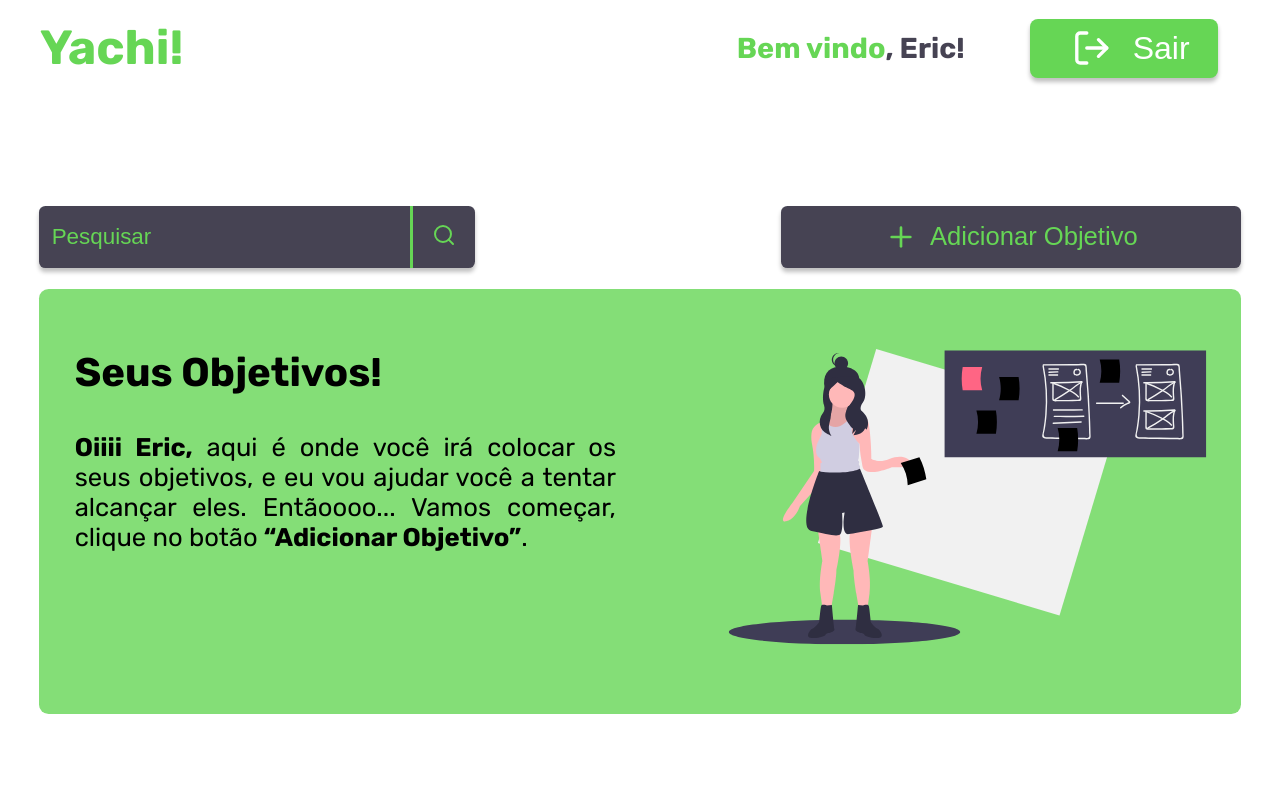
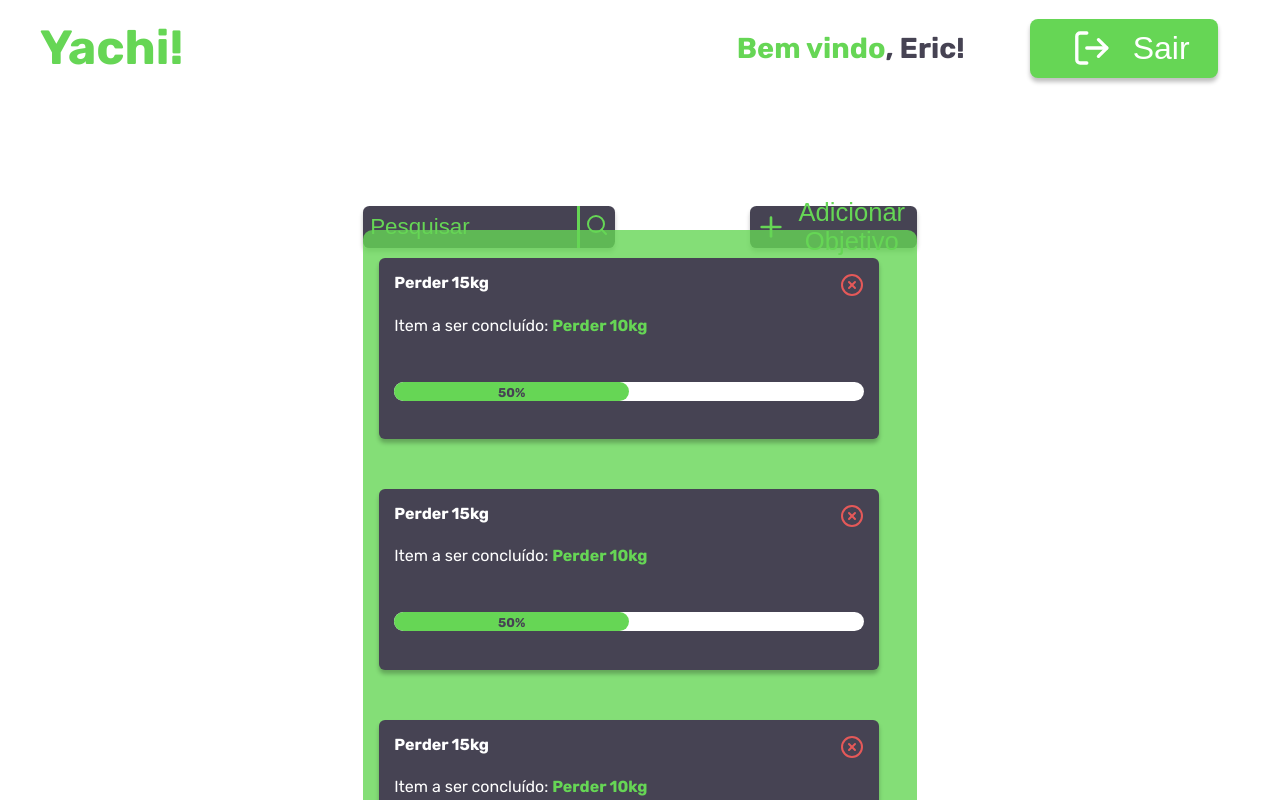
Before and after one commit to eric-araujo/YourAchievements, a React (Create React App) app: page /panel in a window 1280 px wide. Shown: the top 800 px of the page. Built offline with nearby package versions, Linux system fonts and the light colour scheme.

Commit message:
Card Objetivo

```diff
--- a/src/Global/styles.css
+++ b/src/Global/styles.css
@@ -5,6 +5,7 @@
   --color-green-opacity: #66d655cc;
   --color-gray: #464353;
   --color-gray-opacity: #464353e6;
+  --color-danger: #E55959;
 }
 
 * {
--- a/src/Pages/Panel/index.js
+++ b/src/Pages/Panel/index.js
@@ -1,7 +1,7 @@
 import HeaderPanel from "../../Components/HeaderPanel";
 import PanelNotFound from "../../Components/PanelNotFound";
 import { Link } from "react-router-dom";
-import { Search, Plus } from "react-feather";
+import { Search, Plus, XCircle } from "react-feather";
 
 import "./styles.css";
 
@@ -13,13 +13,74 @@ function Panel() {
                 <div className="columnPanel">
                     <div className="divGray divSearch">
                         <input type="text" className="search" placeholder="Pesquisar"/>
-                        <button type="button" className="iconSearch"><span><Search /></span></button>
+                        <button type="button" className="iconSearch">
+                            <span>
+                                <Search />
+                            </span>
+                        </button>
                     </div>
                     <div className="divGray divAddObjective">
                         <button className="addObjective"><span><Plus /></span>Adicionar Objetivo</button>
                     </div>
                     <div className="objectives">
-                       <PanelNotFound />
+                       {/* <PanelNotFound /> */}
+                       <div className="objective">
+                           <div className="headerObjective">
+                                <h4>Perder 15kg</h4>
+                                <button type="button" className="iconDelete">
+                                    <span>
+                                        <XCircle />
+                                    </span>
+                                </button>
+                           </div>
+
+                            <p>
+                                Item a ser concluído: <b className="yachi">Perder 10kg</b>
+                            </p>
+                            <div className="barProgress">
+                                <div className="progress">
+                                    <b>50%</b>
+                                </div>
+                            </div>
+                       </div>
+                       <div className="objective">
+                           <div className="headerObjective">
+                                <h4>Perder 15kg</h4>
+                                <button type="button" className="iconDelete">
+                                    <span>
+                                        <XCircle />
+                                    </span>
+                                </button>
+                           </div>
+
+                            <p>
+                                Item a ser concluído: <b className="yachi">Perder 10kg</b>
+                            </p>
+                            <div className="barProgress">
+                                <div className="progress">
+                                    <b>50%</b>
+                                </div>
+                            </div>
+                       </div>
+                       <div className="objective">
+                           <div className="headerObjective">
+                                <h4>Perder 15kg</h4>
+                                <button type="button" className="iconDelete">
+                                    <span>
+                                        <XCircle />
+                                    </span>
+                                </button>
+                           </div>
+
+                            <p>
+                                Item a ser concluído: <b className="yachi">Perder 10kg</b>
+                            </p>
+                            <div className="barProgress">
+                                <div className="progress">
+                                    <b>50%</b>
+                                </div>
+                            </div>
+                       </div>
                     </div>
                 </div>
             </main>
--- a/src/Pages/Panel/styles.css
+++ b/src/Pages/Panel/styles.css
@@ -73,6 +73,65 @@
     background-color: var(--color-green-opacity);
 }
 
+.objective {
+    padding: 3% 3%;
+    border-radius: 6px;
+
+    background-color: var(--color-gray);
+    box-shadow: 0px 4px 4px rgba(0, 0, 0, 0.25);
+}
+
+.headerObjective {
+    display: flex;
+    flex-direction: row;
+    justify-content: space-between;
+    align-items: flex-start;
+}
+
+.headerObjective > button {
+    background-color: initial;
+    border: none;
+}
+
+.headerObjective > button > span {
+    color: var(--color-danger);
+    cursor: pointer;
+}
+
+.headerObjective > h4 {
+    color: #FFF;
+    margin-bottom: 5%;
+}
+
+.objective {
+    margin-bottom: 10%;
+}
+
+.objective > p {
+    color: #FFF;
+    margin-bottom: 10%;
+}
+
+.barProgress {
+    width: 100%;
+    margin-bottom: 5%;
+    border-radius: 10px;
+
+    background-color: #FFF;
+    text-align: center;
+}
+
+.progress {
+    width: 50%;
+    background-color: var(--color-green-primary);
+    border-radius:inherit;
+}
+
+.progress > b {
+    color: var(--color-gray);
+    font-size: .8rem;
+}
+
 @media(min-width: 650px) {
     body {
         overflow-y: auto;
```
